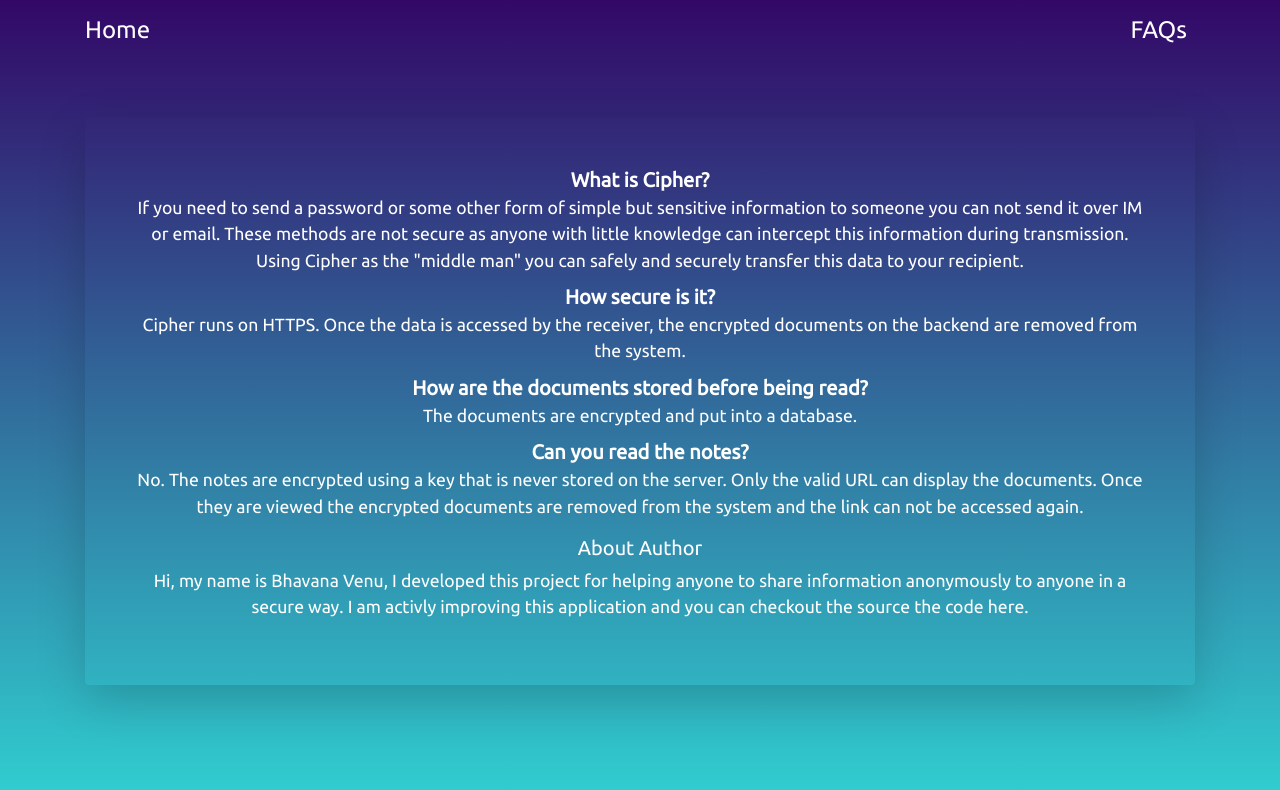
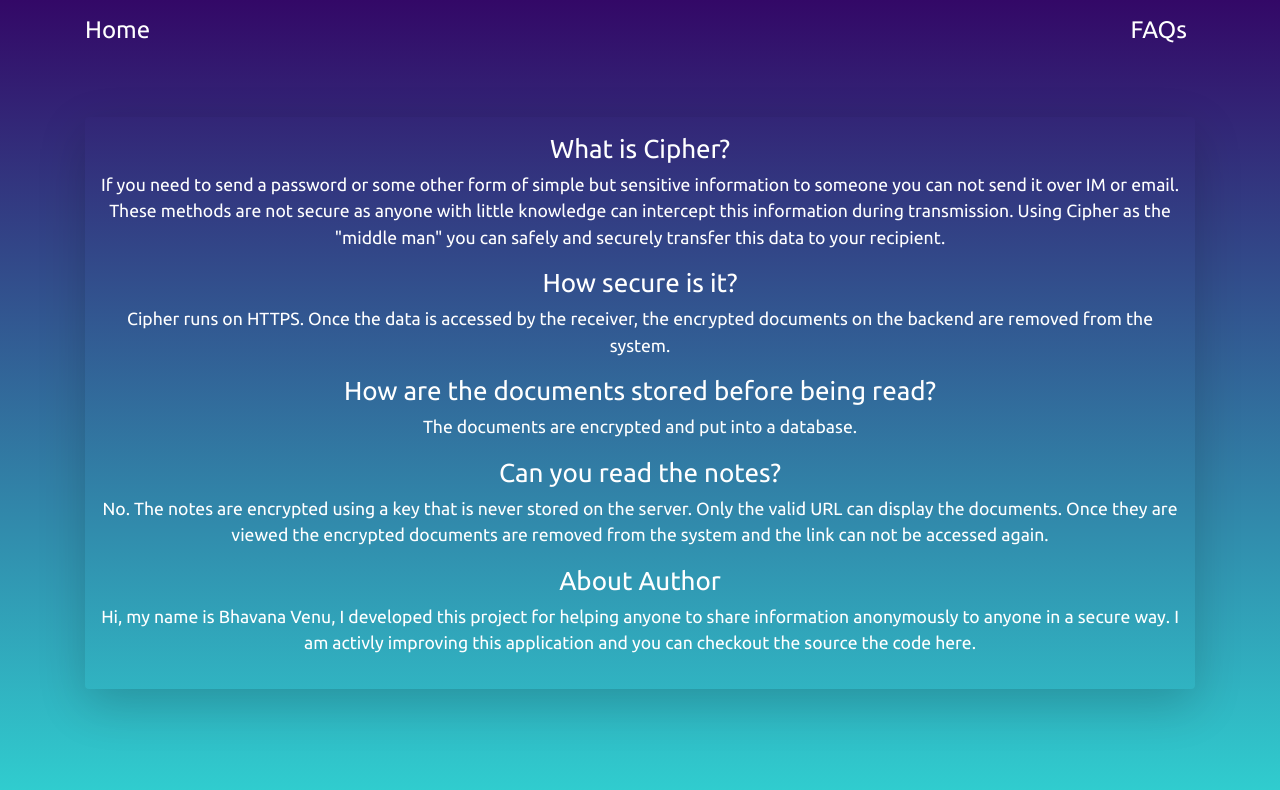
Before and after one commit to bhavanavenu/Final-project, a React (Create React App) app in the folder client/: page /faq in a window 1280 px wide. Shown: the top 790 px of the page. Built offline with nearby package versions, Linux system fonts and the light colour scheme.

Commit message:
add favicon

```diff
--- a/client/src/components/pages/Faq.css
+++ b/client/src/components/pages/Faq.css
@@ -8,5 +8,6 @@
   text-align: center;
   color: white;
   font-size: 1.1em;
-  padding-top: 105px;
+  /* position: fixed; */
+  /* padding-top: 105px; */
 }
--- a/client/src/components/pages/Faq.js
+++ b/client/src/components/pages/Faq.js
@@ -1,8 +1,3 @@
-// import React, { Component } from "react";
-// import "bootstrap/dist/css/bootstrap.min.css";
-// import "bootstrap/dist/js/bootstrap.bundle.min";
-// import "./Faq.css";
-
 import React, { Component } from "react";
 import "bootstrap/dist/css/bootstrap.min.css";
 import "bootstrap/dist/js/bootstrap.bundle.min";
@@ -12,38 +7,38 @@ class Faq extends Component {
   render() {
     return (
       <div className="container ">
-        <div className="faq align-middle mt-5 shadow-lg p-5 rounded">
-          <dl>
-            <dt style={{ fontSize: 20 }}>What is Cipher?</dt>
-            <dd>
-              If you need to send a password or some other form of simple but
-              sensitive information to someone you can not send it over IM or
-              email. These methods are not secure as anyone with little
-              knowledge can intercept this information during transmission.
-              Using Cipher as the "middle man" you can safely and securely
-              transfer this data to your recipient.
-            </dd>
-            <dt style={{ fontSize: 20 }}>How secure is it?</dt>
-            <dd>
-              Cipher runs on HTTPS. Once the data is accessed by the receiver,
-              the encrypted documents on the backend are removed from the
-              system.
-            </dd>
-            <dt style={{ fontSize: 20 }}>
-              How are the documents stored before being read?
-            </dt>
-            <dd>The documents are encrypted and put into a database.</dd>
-            <dt style={{ fontSize: 20 }}>Can you read the notes?</dt>
-            <dd>
-              No. The notes are encrypted using a key that is never stored on
-              the server. Only the valid URL can display the documents. Once
-              they are viewed the encrypted documents are removed from the
-              system and the link can not be accessed again.
-            </dd>
-          </dl>
+        <div className="faq align-middle mt-5 shadow-lg p-3 rounded">
+          <h2 style={{ fontSize: 26 }}>What is Cipher?</h2>
 
           <p>
-            <h5>About Author</h5>
+            If you need to send a password or some other form of simple but
+            sensitive information to someone you can not send it over IM or
+            email. These methods are not secure as anyone with little knowledge
+            can intercept this information during transmission. Using Cipher as
+            the "middle man" you can safely and securely transfer this data to
+            your recipient.
+          </p>
+
+          <h2 style={{ fontSize: 26 }}>How secure is it?</h2>
+          <p>
+            Cipher runs on HTTPS. Once the data is accessed by the receiver, the
+            encrypted documents on the backend are removed from the system.
+          </p>
+
+          <h2 style={{ fontSize: 26 }}>
+            How are the documents stored before being read?
+          </h2>
+          <p>The documents are encrypted and put into a database.</p>
+          <h2 style={{ fontSize: 26 }}>Can you read the notes?</h2>
+          <p>
+            No. The notes are encrypted using a key that is never stored on the
+            server. Only the valid URL can display the documents. Once they are
+            viewed the encrypted documents are removed from the system and the
+            link can not be accessed again.
+          </p>
+
+          <h2 style={{ fontSize: 26 }}>About Author</h2>
+          <p>
             Hi, my name is Bhavana Venu, I developed this project for helping
             anyone to share information anonymously to anyone in a secure way. I
             am activly improving this application and you can checkout the
```
